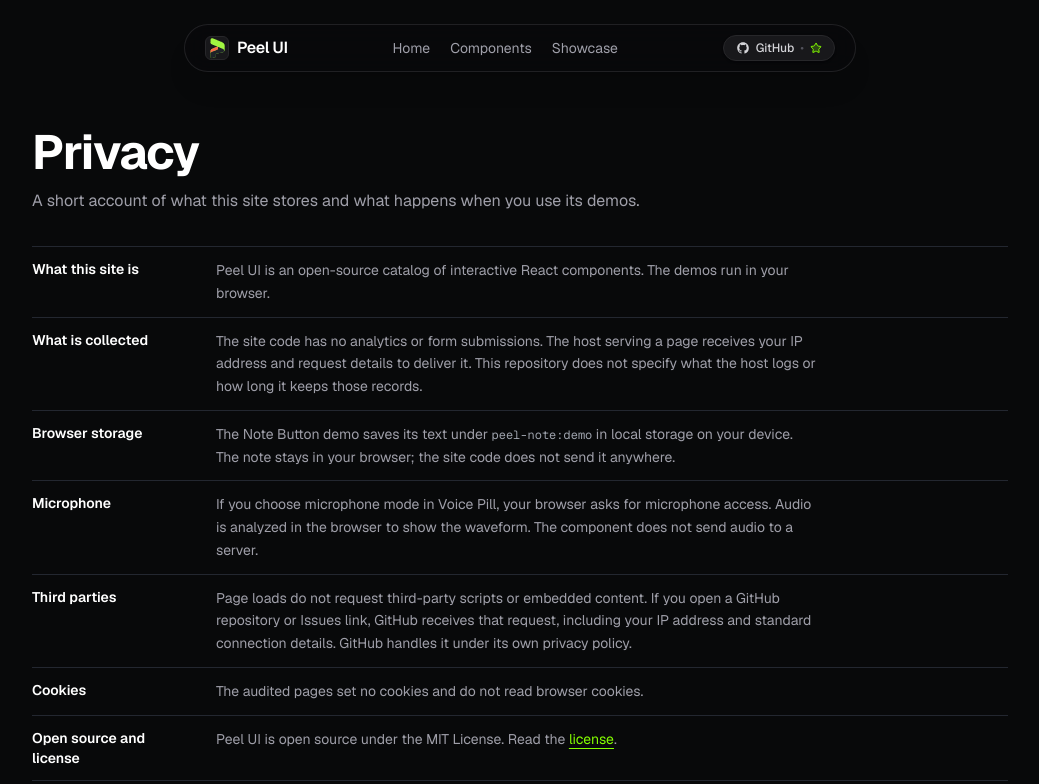
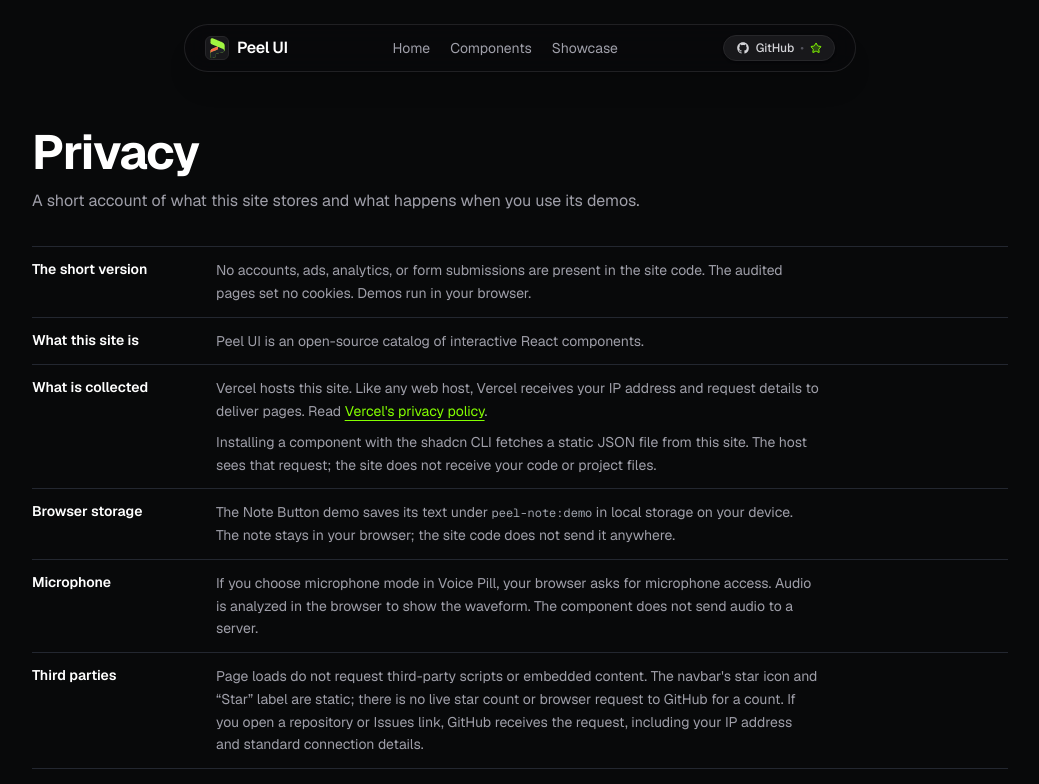
Before and after one commit to Killersumit/peel-ui, a Next.js app: page /privacy in a window 1280 px wide. Shown: the top 784 px of the page, without its empty margins (120-1159 px from the left). Built offline with nearby package versions, Linux system fonts and the light colour scheme.

Commit message:
docs: clarify privacy disclosures

```diff
--- a/src/app/privacy/page.tsx
+++ b/src/app/privacy/page.tsx
@@ -29,21 +29,46 @@ export default function PrivacyPage() {
 
         <div className="border-t border-[#232730]">
           <section className="grid grid-cols-1 gap-2 border-b border-[#232730] py-3 sm:grid-cols-[10rem_minmax(0,1fr)] sm:gap-6">
+            <h2 className="text-sm font-semibold text-white">
+              The short version
+            </h2>
+            <p className="max-w-[65ch] text-sm leading-relaxed text-zinc-400">
+              No accounts, ads, analytics, or form submissions are present in
+              the site code. The audited pages set no cookies. Demos run in
+              your browser.
+            </p>
+          </section>
+
+          <section className="grid grid-cols-1 gap-2 border-b border-[#232730] py-3 sm:grid-cols-[10rem_minmax(0,1fr)] sm:gap-6">
             <h2 className="text-sm font-semibold text-white">What this site is</h2>
             <p className="max-w-[65ch] text-sm leading-relaxed text-zinc-400">
               Peel UI is an open-source catalog of interactive React
-              components. The demos run in your browser.
+              components.
             </p>
           </section>
 
           <section className="grid grid-cols-1 gap-2 border-b border-[#232730] py-3 sm:grid-cols-[10rem_minmax(0,1fr)] sm:gap-6">
             <h2 className="text-sm font-semibold text-white">What is collected</h2>
-            <p className="max-w-[65ch] text-sm leading-relaxed text-zinc-400">
-              The site code has no analytics or form submissions. The host
-              serving a page receives your IP address and request details to
-              deliver it. This repository does not specify what the host logs
-              or how long it keeps those records.
-            </p>
+            <div className="max-w-[65ch] space-y-2 text-sm leading-relaxed text-zinc-400">
+              <p>
+                Vercel hosts this site. Like any web host, Vercel receives your
+                IP address and request details to deliver pages. Read{" "}
+                <a
+                  href="https://vercel.com/legal/privacy-policy"
+                  target="_blank"
+                  rel="noreferrer"
+                  className="text-[#84ff00] underline underline-offset-4 hover:text-white"
+                >
+                  Vercel&apos;s privacy policy
+                </a>
+                .
+              </p>
+              <p>
+                Installing a component with the shadcn CLI fetches a static
+                JSON file from this site. The host sees that request; the site
+                does not receive your code or project files.
+              </p>
+            </div>
           </section>
 
           <section className="grid grid-cols-1 gap-2 border-b border-[#232730] py-3 sm:grid-cols-[10rem_minmax(0,1fr)] sm:gap-6">
@@ -71,10 +96,11 @@ export default function PrivacyPage() {
             <h2 className="text-sm font-semibold text-white">Third parties</h2>
             <p className="max-w-[65ch] text-sm leading-relaxed text-zinc-400">
               Page loads do not request third-party scripts or embedded
-              content. If you open a GitHub repository or Issues link, GitHub
-              receives that request, including your IP address and standard
-              connection details. GitHub handles it under its own privacy
-              policy.
+              content. The navbar&apos;s star icon and “Star” label are static;
+              there is no live star count or browser request to GitHub for a
+              count. If you open a repository or Issues link, GitHub receives
+              the request, including your IP address and standard connection
+              details.
             </p>
           </section>
 
@@ -118,6 +144,15 @@ export default function PrivacyPage() {
               .
             </p>
           </section>
+
+          <section className="grid grid-cols-1 gap-2 border-b border-[#232730] py-3 sm:grid-cols-[10rem_minmax(0,1fr)] sm:gap-6">
+            <h2 className="text-sm font-semibold text-white">If this changes</h2>
+            <p className="max-w-[65ch] text-sm leading-relaxed text-zinc-400">
+              If the site later adds analytics, a form, accounts, or anything
+              else that collects data, this page will be updated at the same
+              time.
+            </p>
+          </section>
         </div>
 
         <p className="mt-4 font-mono text-[11px] tracking-wider text-zinc-500">
```
